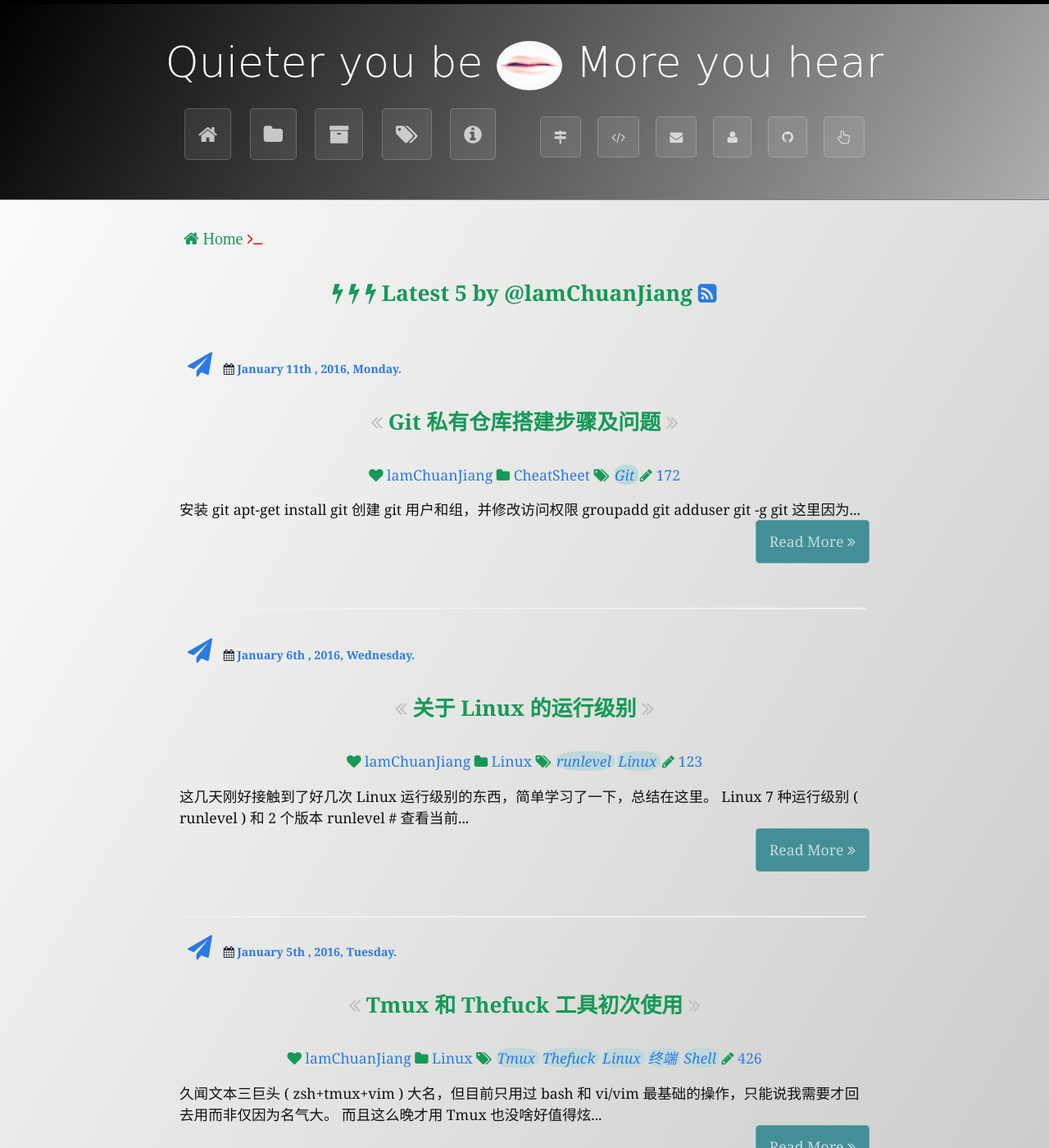
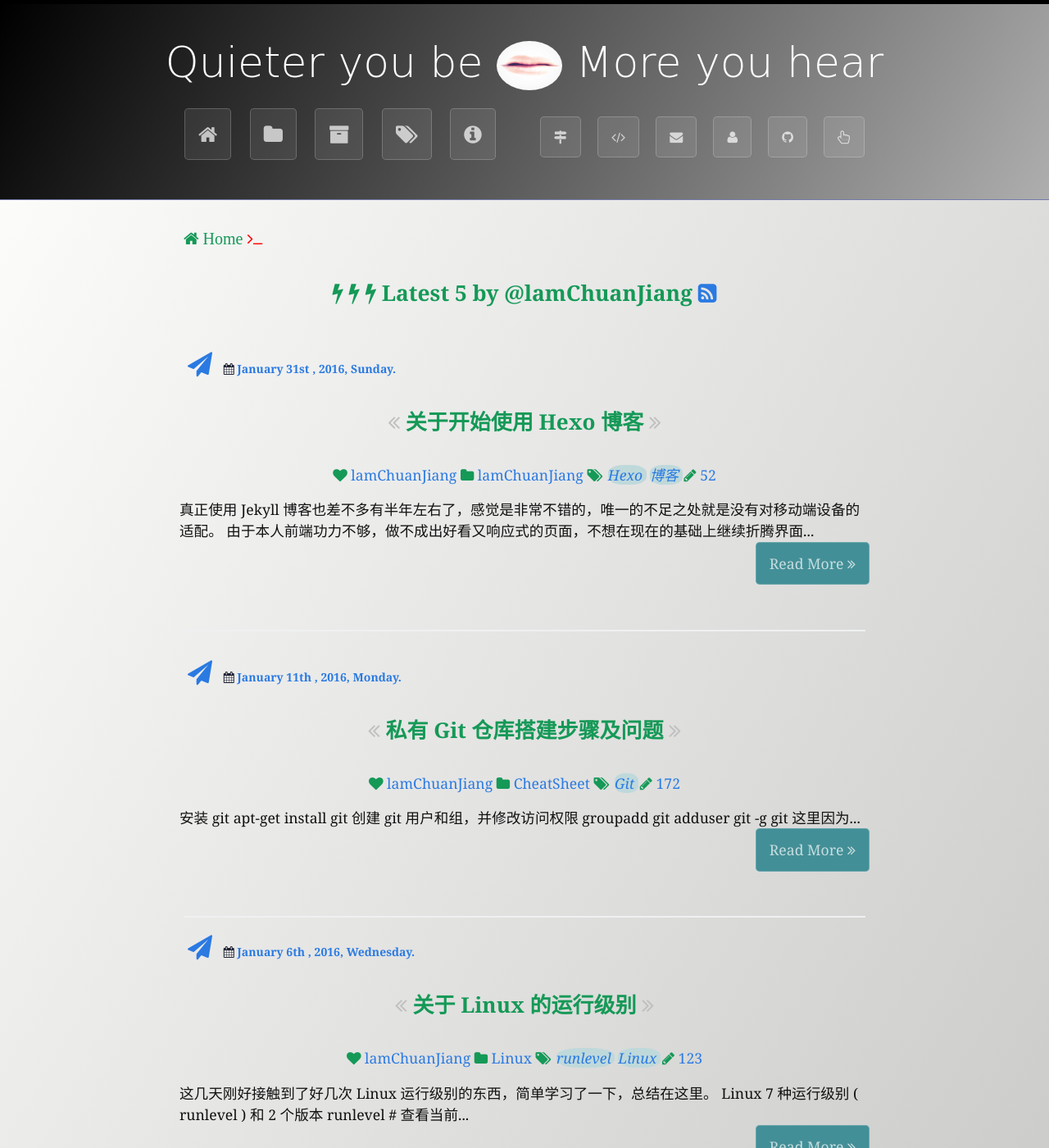
Before and after one commit to light-shadow/ckwongloy.github.io, a Jekyll site: the page built from home/index.html, in a window 1280 px wide and 1400 px high. Shown: the whole window at 82% size. Built offline with Jekyll 4.4.1, drawn with Linux system fonts in a browser that asks for light colours; Markdown is read by kramdown in place of the engine named in the settings; the list of posts is cut into pages by our own code; some of the changed text lies outside the part shown.

Commit message:
modify a little

```diff
--- a/_includes/blog_footer.html
+++ b/_includes/blog_footer.html
@@ -32,7 +32,7 @@ Copyleft &copy; 2014~2016 Chuanjiang Li, Some Rights Reserved.
 <span class="fa fa-refresh" style="padding:0 15px 0 15px;"> 2015-10-10 22:21:15</span>
 <span class="fa fa-desktop"> Desktop Version</span>
 
-<a href="http://lamchuanjiang.gitcafe.io" title="Hexo + NexT" target="_blank">
+<a href="http://cjli.coding.me" title="Hexo + NexT" target="_blank">
 <button style="color:black;font-weight:bold;">
 <i class="fa fa-mobile" style="font-size:18px;"></i>
 <span style="font-size:14px;"> 切换到移动端</span></button></a></p></div>
--- a/_includes/footer.html
+++ b/_includes/footer.html
@@ -7,7 +7,7 @@
 <span class="fa fa-refresh" style="padding:0 15px 0 15px;"> 2015-10-10 22:21:15</span>
 <span class="fa fa-desktop"> Desktop Version</span>
 
-<a href="http://lamchuanjiang.gitcafe.io" title="Hexo + NexT" style="background:#65BA99;color:white;" target="_blank">
+<a href="http://cjli.coding.me" title="Hexo + NexT" style="background:#65BA99;color:white;" target="_blank">
 <span class="fa fa-mobile"> 体验移动端</span></a></p>
 
 <p style="text-align:center;color:#DFF0D8">
--- /dev/null
+++ b/_posts/2016-01-31-About-Using-Hexo-Blog.md
@@ -0,0 +1,26 @@
+---
+layout: post
+title: 关于开始使用 Hexo 博客
+category: lamChuanJiang
+tags: [Hexo, 博客]
+latest: 2016年01月31日 22:46:04
+---
+
+真正使用 Jekyll 博客也差不多有半年左右了，感觉是非常不错的，唯一的不足之处就是没有对移动端设备的适配。
+
+由于本人前端功力不够，做不成出好看又响应式的页面，不想在现在的基础上继续折腾界面相关的。
+
+所以考虑使用 Hexo 博客然后选择一套在移动端支持得比较不错的主题进行部署，现在已有 2 个结果：
+
+一个是 GitCafe，一个是 Coding.NET，使用的都是和 GitHub 相同的 Pages 服务，地址分别是 <http://lamchuanjiang.gitcafe.io> 和 <http://cjli.coding.me>，其中首选访问地址是 Coding.NET 上的博客，因为二级域名比较短。
+
+以后主要的更新会在 Hexo 博客上，但是 GitHub 上的 Jekyll 博客并不会弃用，因为毕竟是亲手折腾过的，好坏也有百多篇文章了，以前在 OneNote 上做的一些笔记仍然会整理后放在 Jekyll。
+
+选择 Hexo 主要是为了移动端友好，然后考虑托管到国内的 GitCafe 和 Coding.NET 速度会比较快。
+
+暂时就是这样。
+
+参考
+-
+
+- [Start Blogging with Hexo Plus NexT](http://cjli.coding.me/2016/01/24/Starting-Blog-with-Hexo-Plus-NexT/)
```
Also changed, not shown: _posts/2015-09-29-Jekyll-in-Depth.md (+2 -2 lines), _posts/2016-01-11-Git-Private-Server.md (+1 -1 lines).
